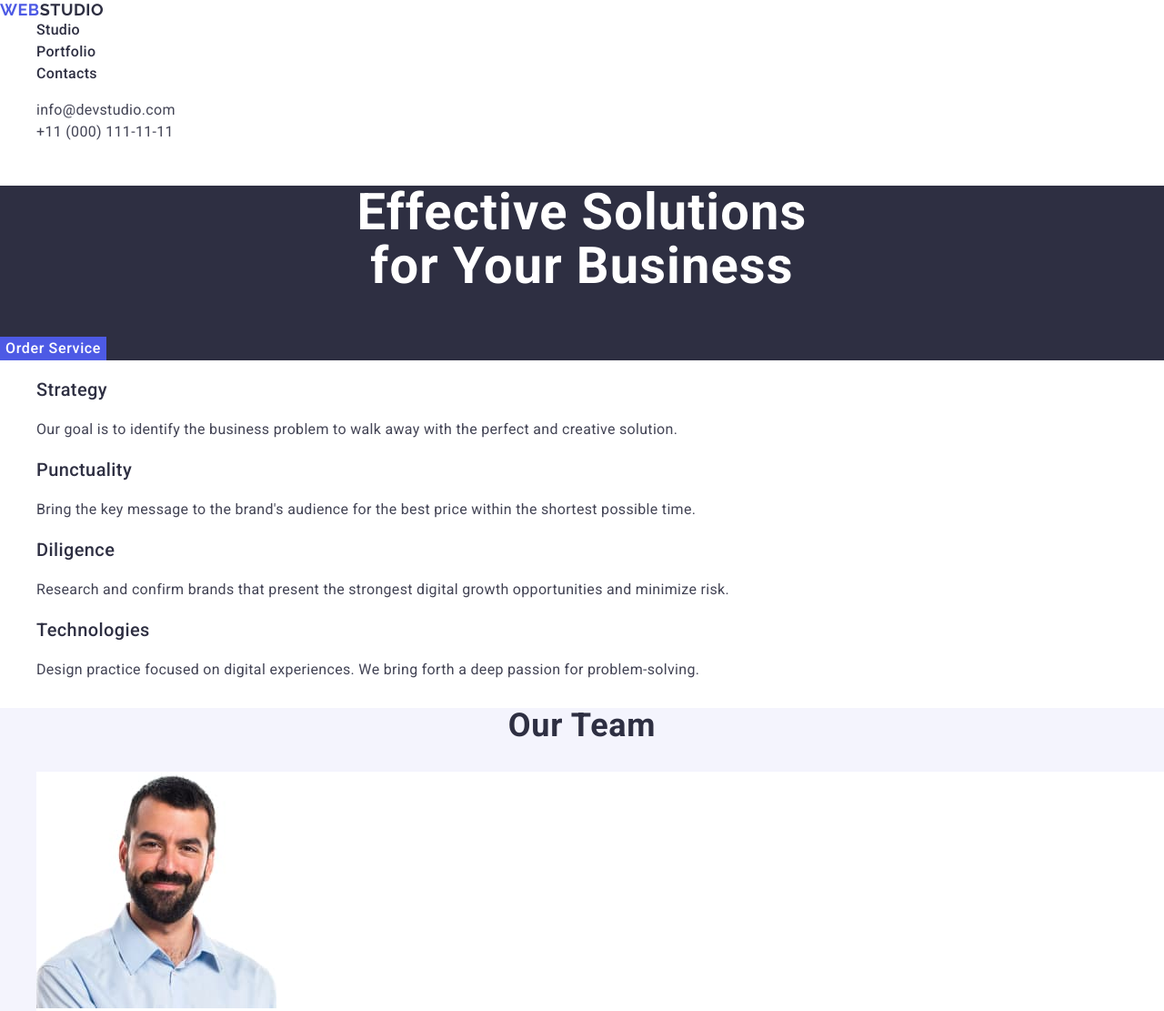
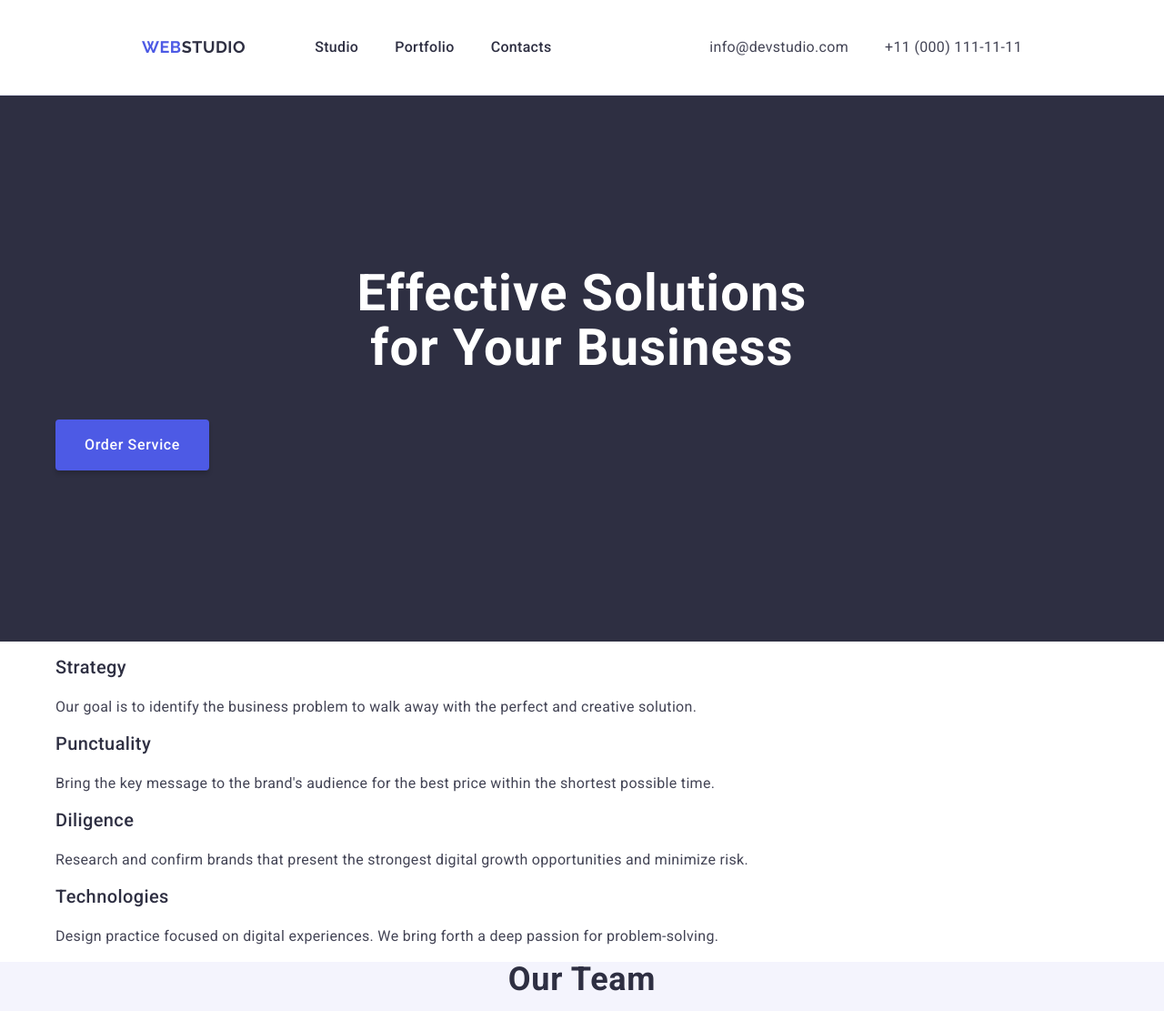
Before and after one commit to Slavik894/goit-markup-hw-03, a plain HTML site: page index.html in a window 1280 px wide. Shown: the top 1111 px of the page at 91% size. Drawn offline with nearby package versions, Linux system fonts and the light colour scheme.

Commit message:
Add header styles

```diff
--- a/css/styles.css
+++ b/css/styles.css
@@ -1,41 +1,86 @@
-body{
+body {
   margin: 0;
-    font-family: 'Roboto', sans-serif;
+  font-family: "Roboto", sans-serif;
   color: #434455;
-    background-color: #FFFFFF ;
+  background-color: #ffffff;
 }
-ul{
+ul {
   list-style-type: none;
+  padding-left: 0;
 }
-a{
+a {
   text-decoration: none;
 }
+h1,
+h2,
+h3,
+h4,
+h5,
+h6 {
+  margin-top: 0;
+}
+p {
+  margin-top: 0;
+}
+img {
+  display: block;
+}
 
-.navigation .menu{
-    margin: 0;
+.container {
+  max-width: 1158px;
+  padding: 0 0px;
+  margin: 0 auto;
 }
-.menu-link{
+.section{
+    padding-top:120px;
+    padding-bottom: 120px;
+}
+.container.header-container {
+ display: flex;
+ justify-content: space-between;
+
+}
+
+.main-header {
+  padding-top: 24px;
+  padding-bottom: 24px;
+  padding: 24px 156px;
+  border-bottom: 1px solid #e7e9fc;
+
+}
+.navigation {
+  display: flex;
+  align-items: center;
+}
+.navigation .menu {
+  display: flex;
+  gap: 40px;
+}
+.menu-link {
   font-weight: 500;
   font-size: 16px;
   line-height: 1.5;
   letter-spacing: 0.02em;
 }
-.menu-link:focus{
-    color: #404bbf
+.menu-link:focus {
+  color: #404bbf;
 }
-.menu-link{
+.menu-link {
   color: #2e2f42;
 }
-.menu-link:hover{
+.menu-link:hover {
   color: #404bbf;
 }
-.menu-link:active{
+.menu-link:active {
   color: #404bbf;
   text-decoration: underline;
-    text-decoration-color:#404bbf;
+  text-decoration-color: #404bbf;
 }
-.contact-menu{
+
+.contact-menu .contact {
   font-style: normal;
+  display: flex;
+  gap: 40px;
 }
 
 .contact-info {
@@ -46,66 +91,73 @@ a{
   letter-spacing: 0.02em;
   color: #434455;
 }
-.contact-info:hover{
-    color: #404bbf
-}
-.contact-info:focus{
+.contact-info:hover {
   color: #404bbf;
 }
-.logo{
+.contact-info:focus {
+  color: #404bbf;
+}
+.logo {
   font-family: "Raleway", sans-serif;
   text-transform: uppercase;
   font-weight: 700;
   font-size: 18px;
   line-height: 1.17;
   letter-spacing: 0.03em;
-    color:#4d5ae5;
-
+  color: #4d5ae5;
+  margin-right: 76px;
 }
-.white-part-of-logo{
+.white-part-of-logo {
   color: #2e2f42;
 }
 
-.main-page{
-    justify-content: center;
-    background-color: #2E2F42;
-
+.main-page {
+  display: block;
+  align-items: center;
+  background-color: #2e2f42;
+  padding-top: 188px;
+  padding-bottom: 188px;
+  display: block;
 }
-.main-page-title{
+.main-page-title {
   text-align: center;
   font-weight: 700;
   font-size: 56px;
   line-height: 1.07;
   letter-spacing: 0.02em;
   color: #fff;
-
+  margin-bottom: 48px;
 }
-.main-page-button{
+.main-page-button {
   font-family: "Roboto", sans-serif;
   color: #fff;
   background: #4d5ae5;
+  box-shadow: 0 4px 4px 0 rgba(0, 0, 0, 0.15);
+  border-radius: 4px;
   border: none;
+
+  padding: 16px 32px;
   font-weight: 500;
   font-size: 16px;
   line-height: 1.5;
   letter-spacing: 0.04em;
   cursor: pointer;
 }
-.main-page-button:hover{
-    background-color: #404BBF;
+.main-page-button:hover {
+  background-color: #404bbf;
 }
-.main-page-button:focus{
-    background-color: #404BBF;
+.main-page-button:focus {
+  background-color: #404bbf;
 }
 
-.advantage{
+.advantage {
   font-weight: 500;
   font-size: 20px;
   line-height: 1.2;
   letter-spacing: 0.02em;
   color: #2e2f42;
 }
-.advantage-descr{
+.advantage-descr {
   font-weight: 400;
   font-size: 16px;
   line-height: 1.5;
@@ -113,7 +165,7 @@ letter-spacing: 0.02em;
   color: #434455;
 }
 
-.page-header{
+.page-header {
   font-weight: 700;
   font-size: 36px;
   line-height: 1.11;
@@ -122,33 +174,32 @@ color: #434455;
   text-align: center;
   text-transform: capitalize;
 }
-.our-team-page{
-    background-color: #F4F4FD
+.our-team-page {
+  background-color: #f4f4fd;
 }
 
-.team-member{
+.team-member {
   background-color: #fff;
 }
-.item-header{
+.item-header {
   font-weight: 500;
   font-size: 20px;
   line-height: 1.2;
   letter-spacing: 0.02em;
   color: #2e2f42;
 }
-.description{
+.description {
   font-size: 16px;
   line-height: 1.5;
   letter-spacing: 0.02em;
   color: #434455;
 }
 
-
-.page-footer{
-    background-color: #2E2F42;
-    color: #F4F4FD;
+.page-footer {
+  background-color: #2e2f42;
+  color: #f4f4fd;
 }
-.footer-logo{
+.footer-logo {
   font-family: "Raleway", sans-serif;
   text-transform: uppercase;
   font-weight: 700;
@@ -157,13 +208,13 @@ color: #434455;
   letter-spacing: 0.03em;
   color: #4d5ae5;
 }
-.footer-text{
+.footer-text {
   font-weight: 400;
   font-size: 16px;
   line-height: 1.5;
   letter-spacing: 0.02em;
   color: #f4f4fd;
 }
-.second-part-of-logo{
+.second-part-of-logo {
   color: #f4f4fd;
 }
--- a/index.html
+++ b/index.html
@@ -3,6 +3,13 @@
   <head>
     <meta charset="UTF-8" />
     <meta name="viewport" content="width=device-width, initial-scale=1.0" />
+    <link
+      rel="stylesheet"
+      href="https://cdnjs.cloudflare.com/ajax/libs/modern-normalize/3.0.1/modern-normalize.min.css"
+      integrity="sha512-q6WgHqiHlKyOqslT/lgBgodhd03Wp4BEqKeW6nNtlOY4quzyG3VoQKFrieaCeSnuVseNKRGpGeDU3qPmabCANg=="
+      crossorigin="anonymous"
+      referrerpolicy="no-referrer"
+    />
     <link rel="stylesheet" href="./css/styles.css" />
     <link rel="preconnect" href="https://fonts.googleapis.com" />
     <link rel="preconnect" href="https://fonts.gstatic.com" crossorigin />
@@ -14,9 +21,12 @@
   </head>
 
   <body>
-    <header>
+    <header class="main-header">
+      <div class="container header-container">
         <nav class="navigation">
-        <a href="./index.html" class="logo">Web<span class="white-part-of-logo">Studio</span></a>
+          <a href="./index.html" class="logo"
+            >Web<span class="white-part-of-logo">Studio</span></a
+          >
           <ul class="menu">
             <li><a href="./index.html" class="menu-link">Studio</a></li>
             <li><a href="" class="menu-link">Portfolio</a></li>
@@ -25,25 +35,40 @@
         </nav>
         <address class="contact-menu">
           <ul class="contact">
-          <li ><a href="mailto:info@devstudio.com" class="contact-info">info@devstudio.com</a></li>
-          <li ><a href="tel:+110001111111" class="contact-info">+11 (000) 111-11-11</a></li>
+            <li>
+              <a href="mailto:info@devstudio.com" class="contact-info"
+                >info@devstudio.com</a
+              >
+            </li>
+            <li>
+              <a href="tel:+110001111111" class="contact-info"
+                >+11 (000) 111-11-11</a
+              >
+            </li>
           </ul>
         </address>
+      </div>
     </header>
     <main>
       <section class="main-page">
-        <h1 class="main-page-title">Effective Solutions<br> for Your Business</h1>
+        <div class="container">
+          <h1 class="main-page-title">
+            Effective Solutions<br />
+            for Your Business
+          </h1>
           <button type="button" class="main-page-button">Order Service</button>
+        </div>
       </section>
 
       <section class="advantages-page">
+        <div class="container">
           <h2 class="advantages-page-title" hidden>Advantages</h2>
           <ul class="advantages-list">
             <li class="adv-item">
               <h3 class="item-header">Strategy</h3>
               <p class="description">
-              Our goal is to identify the business problem to walk away with the
-              perfect and creative solution.
+                Our goal is to identify the business problem to walk away with
+                the perfect and creative solution.
               </p>
             </li>
             <li class="adv-item">
@@ -68,16 +93,18 @@
               </p>
             </li>
           </ul>
+        </div>
       </section>
 
       <section class="our-team-page">
+        <div class="container">
           <h2 class="page-header">Our Team</h2>
           <ul class="team-list">
             <li class="team-member">
-
               <img
                 src="./images/img_1.jpg"
-              alt="Mark Guerrero" class="member-photo"
+                alt="Mark Guerrero"
+                class="member-photo"
                 width="264"
               />
               <h3 class="item-header">Mark Guerrero</h3>
@@ -114,9 +141,11 @@
               <p class="description">UI Designer</p>
             </li>
           </ul>
+        </div>
       </section>
 
       <section class="portfolio-page">
+        <div class="container">
           <h2 class="page-header">Our Portfolio</h2>
           <ul class="portfolio-list">
             <li>
@@ -143,7 +172,6 @@
               <p class="description">Marketing</p>
             </li>
             <li>
-
               <img
                 src="./images/meditation-app.jpg"
                 alt="Meditation App"
@@ -189,14 +217,20 @@
               <p class="description">Marketing</p>
             </li>
           </ul>
+        </div>
       </section>
     </main>
     <footer class="page-footer">
-      <a href="./index.html" class="footer-logo">Web<span class="second-part-of-logo">Studio</span></a>
+      <div class="container">
+        <a href="./index.html" class="footer-logo"
+          >Web<span class="second-part-of-logo">Studio</span></a
+        >
         <p class="footer-text">
-        Increase the flow of customers and<br> sales for your business with digital<br>
+          Increase the flow of customers and<br />
+          sales for your business with digital<br />
           marketing & growth solutions.
         </p>
+      </div>
     </footer>
   </body>
 </html>
```
Lines whose indentation alone changed are shown as unchanged.
